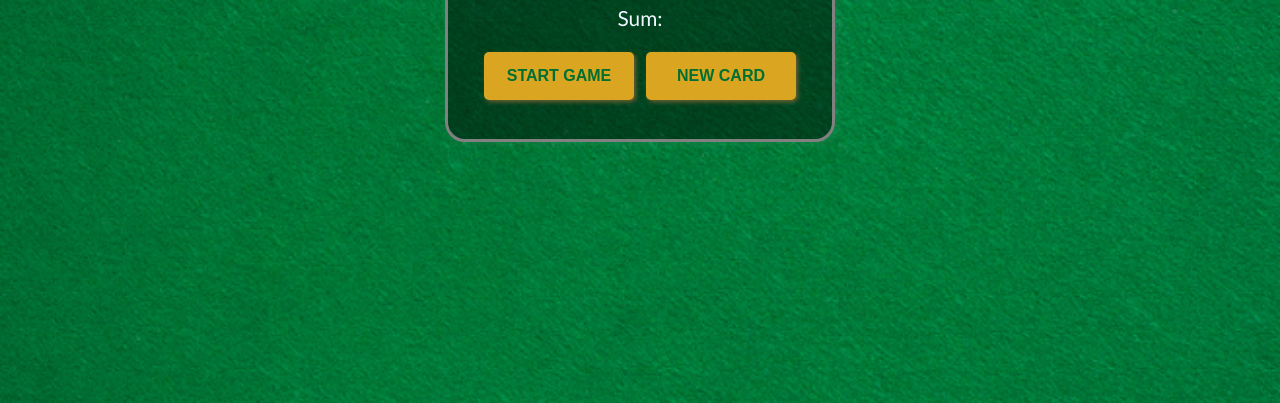
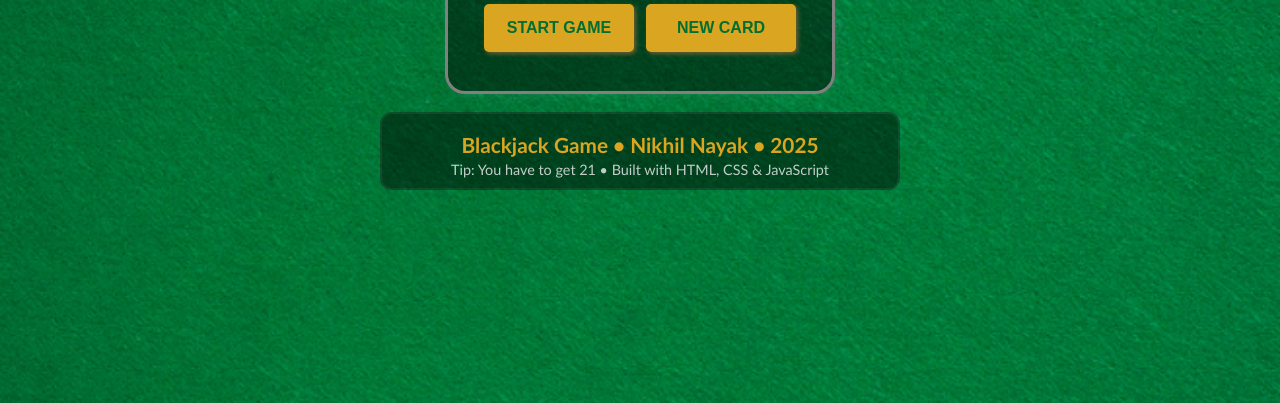
Before and after one commit to NikhilNayak278/BlackJack_Game, a plain HTML site: page index.html in a window 1280 px wide. Shown: the part 397-800 px from the top of the page. Drawn offline with Linux system fonts and the light colour scheme.

Commit message:
add footer to index.html

```diff
--- a/index.css
+++ b/index.css
@@ -11,9 +11,10 @@ body{
      background-image: url("table.png");
      background-size: cover;
      /* center the wrapper and provide some top/bottom space */
-     display: flex;
-     align-items: center;
-     justify-content: center;
+    display: flex;
+    flex-direction: column; /* stack wrapper and footer */
+    align-items: center;
+    justify-content: center;
      min-height: 100vh;
      padding: 40px 20px;
      color: aliceblue;
@@ -76,3 +77,26 @@ button:active{
     /* slightly reduce shadow to match the pressed look */
     box-shadow:1px 1px 2px rgba(112,95,50,0.6);
 }
+
+/* Footer */
+.site-footer{
+    margin-top: 18px;
+    background: rgba(0,0,0,0.45);
+    border: 2px solid rgba(255,255,255,0.06);
+    border-radius: 12px;
+    padding: 10px 18px;
+    color: #e6e6e6;
+    max-width: 520px;
+    width: 100%;
+    text-align: center;
+}
+.site-footer .footer-inner p{
+    color: goldenrod;
+    font-weight: bold;
+    margin-bottom: 4px;
+}
+.site-footer small{
+    display: block;
+    opacity: 0.85;
+    font-size: 0.9rem;
+}
--- a/index.html
+++ b/index.html
@@ -24,5 +24,12 @@
 
         <p id="player-el"></p>
     </div>
+
+    <footer class="site-footer" role="contentinfo">
+        <div class="footer-inner">
+            <p>Blackjack Game • Nikhil Nayak • 2025</p>
+            <small>Tip: You have to get 21 • Built with HTML, CSS & JavaScript</small>
+        </div>
+    </footer>
 </body>
 </html>
```
